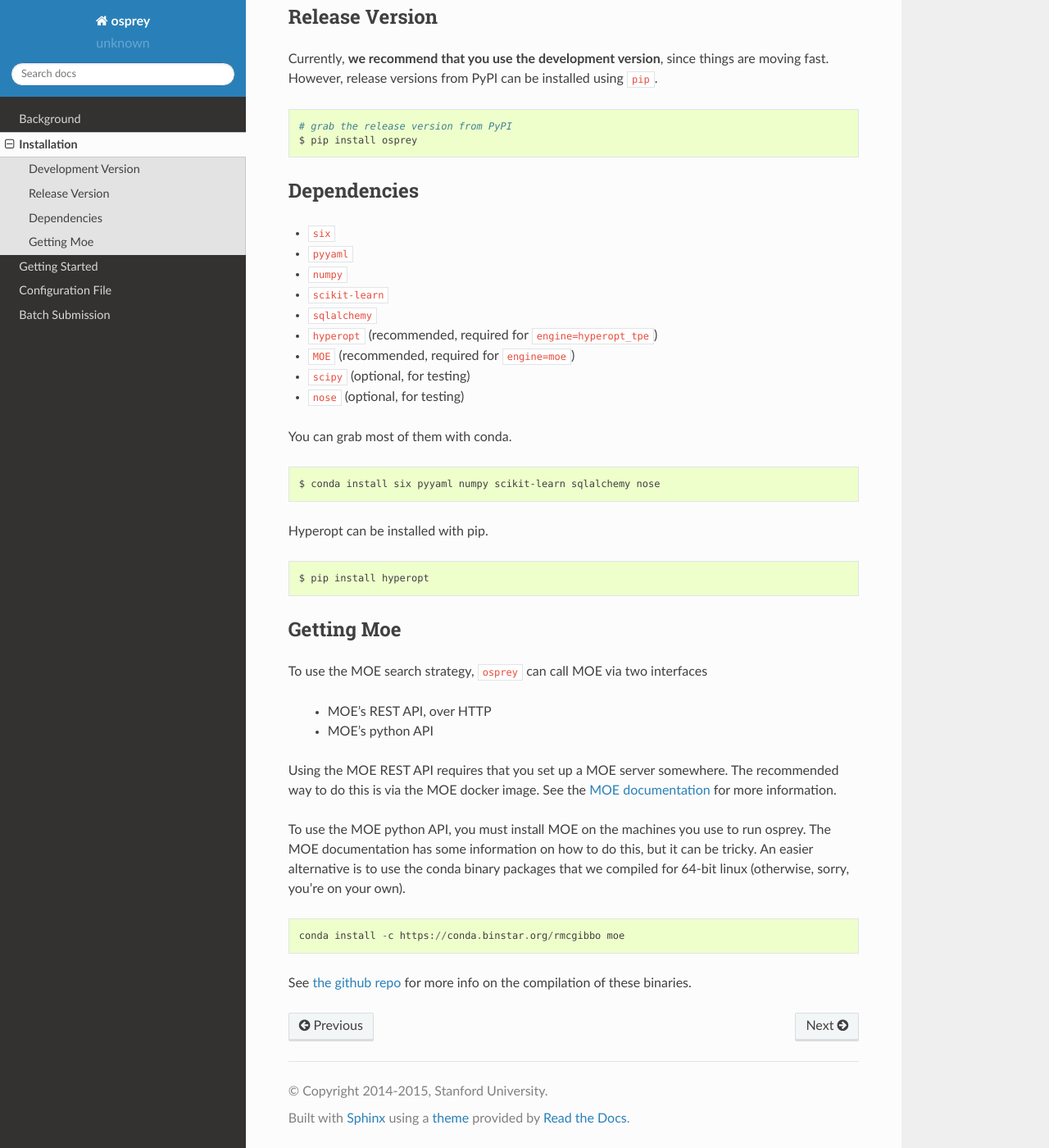
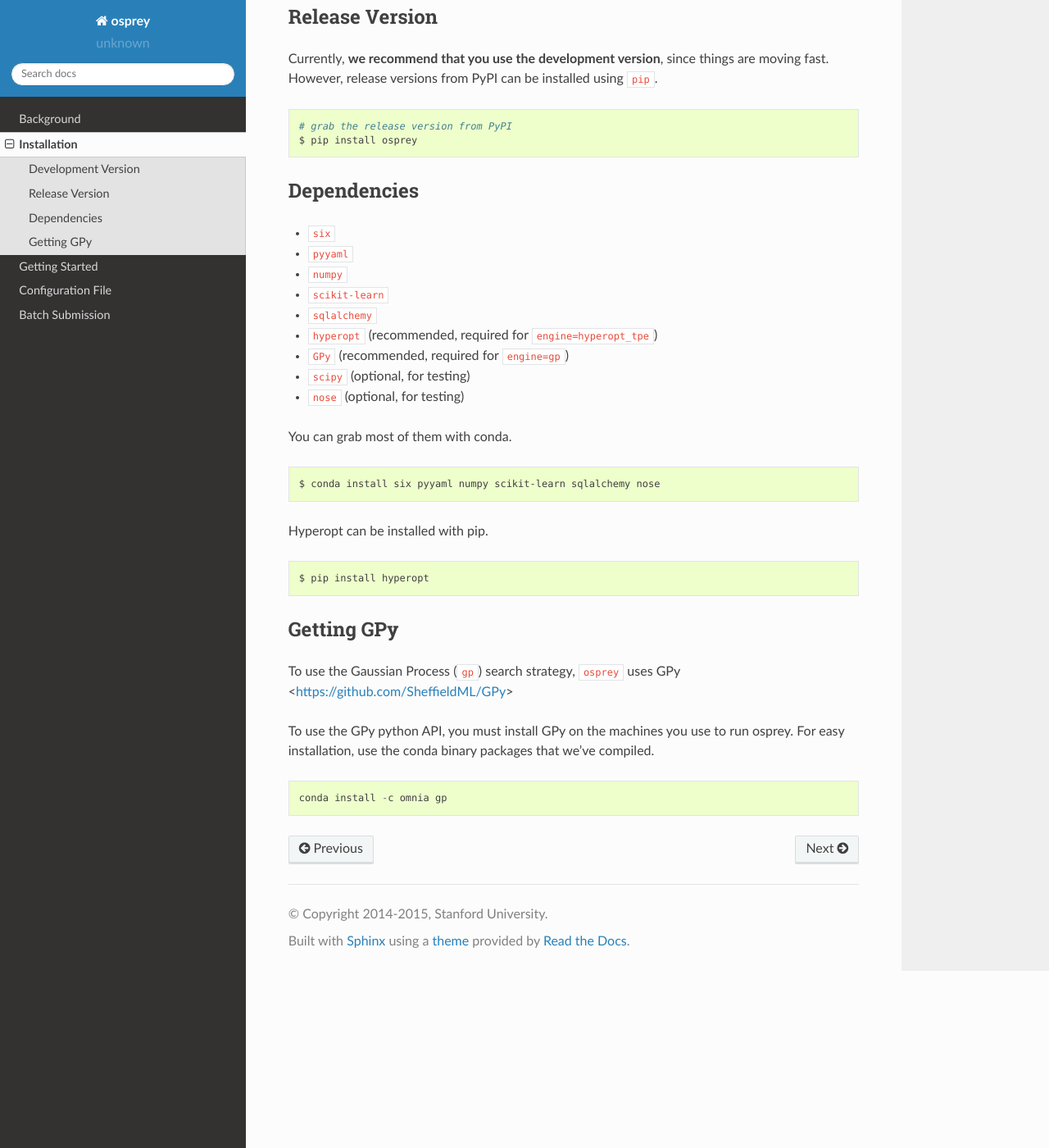
Before and after one commit to msmbuilder/osprey, a Sphinx documentation site: the page built from docs/installation.rst, in a window 1280 px wide and 1400 px high, scrolled down 444 px. Shown: the whole window at 82% size. Built offline with Sphinx 7.4.7 and the Read the Docs theme 2.0.0, drawn with Linux system fonts in a browser that asks for light colours.

Commit message:
rm moe ref

```diff
--- a/docs/installation.rst
+++ b/docs/installation.rst
@@ -39,7 +39,7 @@
 - ``scikit-learn``
 - ``sqlalchemy``
 - ``hyperopt`` (recommended, required for ``engine=hyperopt_tpe``)
-- ``MOE`` (recommended, required for ``engine=moe``)
+- ``GPy`` (recommended, required for ``engine=gp``)
 - ``scipy`` (optional, for testing)
 - ``nose`` (optional, for testing)
 
@@ -52,25 +52,15 @@
   $ pip install hyperopt
 
 
-Getting Moe
+Getting GPy
 -----------
 
-To use the MOE search strategy, ``osprey`` can call MOE via two interfaces
+To use the Gaussian Process (``gp``) search strategy, ``osprey`` uses
+GPy <https://github.com/SheffieldML/GPy>
 
- - MOE's REST API, over HTTP
- - MOE's python API
 
-Using the MOE REST API requires that you set up a MOE server somewhere.
-The recommended way to do this is via the MOE docker image. See the
-`MOE documentation <https://github.com/Yelp/MOE#install-in-docker>`_
-for more information.
+To use the GPy python API, you must install GPy on the machines you use to run
+osprey. For easy installation, use the conda binary packages that
+we've compiled. ::
 
-To use the MOE python API, you must install MOE on the machines you use to run
-osprey. The MOE documentation has some information on how to do this, but it
-can be tricky. An easier alternative is to use the conda binary packages that
-we compiled for 64-bit linux (otherwise, sorry, you're on your own). ::
-
-  conda install -c https://conda.binstar.org/rmcgibbo moe
-
-See `the github repo <https://github.com/rmcgibbo/conda-moe>`_ for more info
-on the compilation of these binaries.
+  conda install -c omnia gp
--- a/requirements.txt
+++ b/requirements.txt
@@ -6,4 +6,3 @@
 scipy
 scikit-learn
 sqlalchemy
-gpy
```
Also changed, not shown: docs/config_file.rst (+3 -6 lines), .travis.yml, 5 other files.
